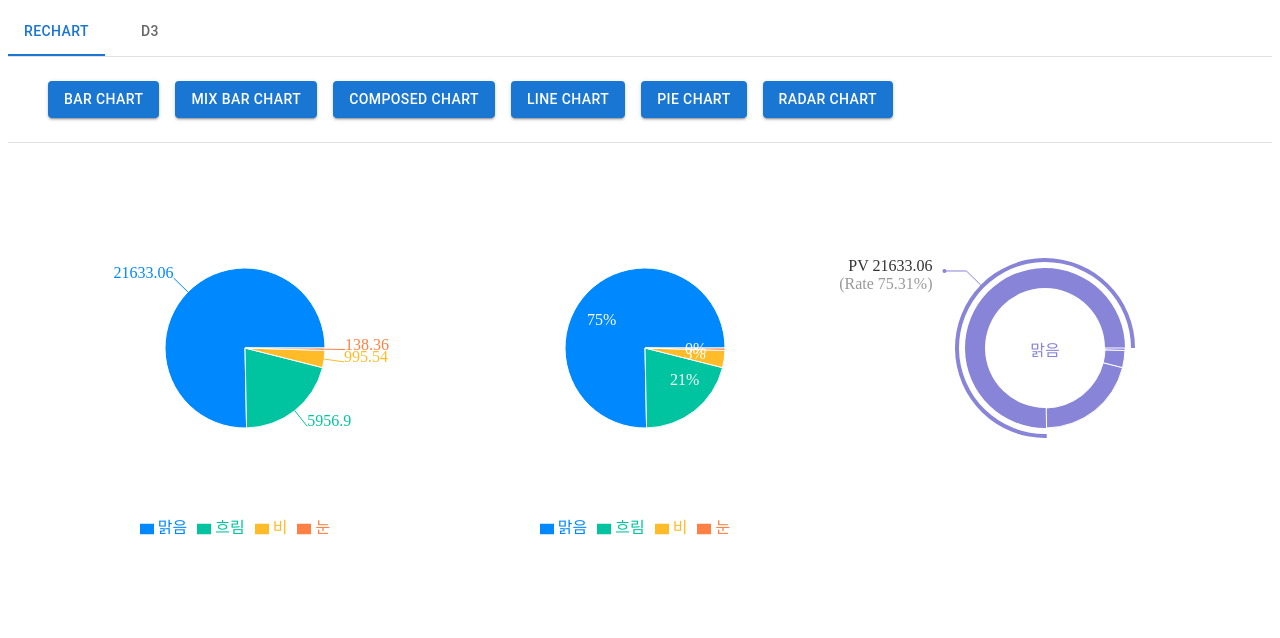
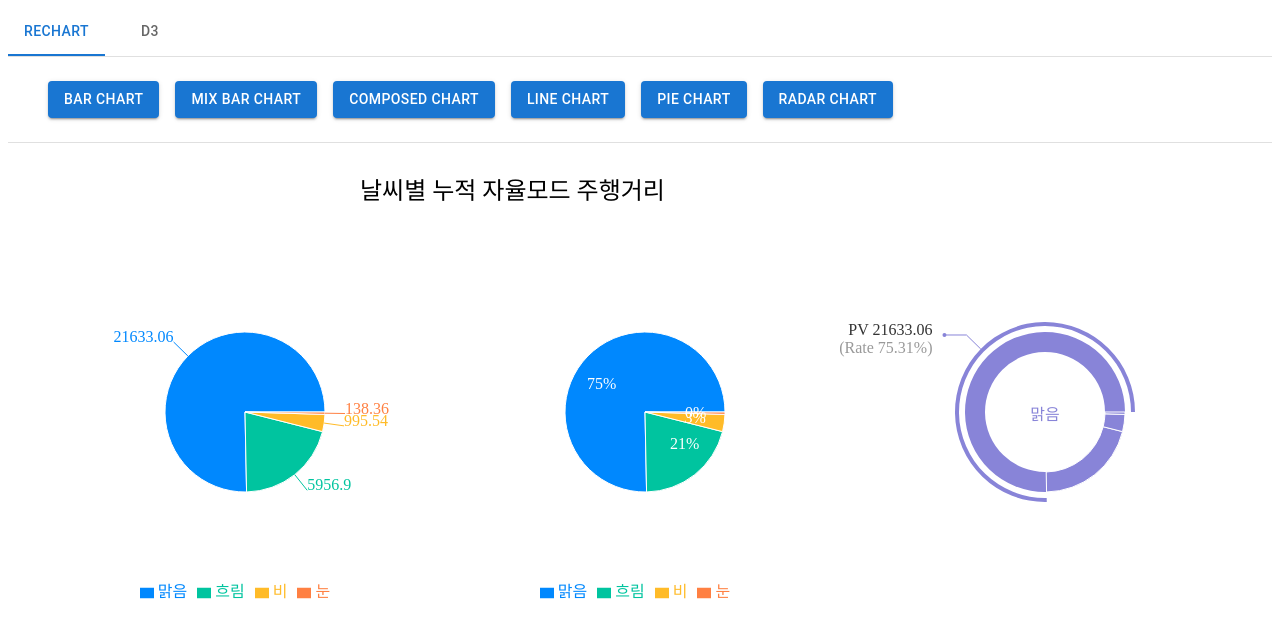
Before and after one commit to kuma-w/react-chart, a React (Create React App) app: page /pie-chart in a window 1280 px wide. Shown: the top 638 px of the page. Built offline with nearby package versions, Linux system fonts and the light colour scheme.

Commit message:
각 차트 타이틀 추가

```diff
--- a/src/components/Wrapper.tsx
+++ b/src/components/Wrapper.tsx
@@ -1,10 +1,14 @@
 import React from 'react';
 import { styled } from '@mui/material';
 
-const Wrapper = styled('div')`
+export const ChartWrapper = styled('div')`
   display: flex;
   flex-wrap: wrap;
   justify-content: center;
 `;
 
-export default Wrapper;
+export const TitleWrapper = styled('div')`
+  display: flex;
+  flex-direction: column;
+  margin: 2em;
+`;
--- a/src/pages/d3/MapChart.tsx
+++ b/src/pages/d3/MapChart.tsx
@@ -2,9 +2,9 @@ import React, { useEffect, useRef } from 'react';
 import { GeoGeometryObjects, GeoPermissibleObjects, select } from 'd3';
 import * as d3 from 'd3';
 import { styled } from '@mui/material';
-import Wrapper from '../../components/Wrapper';
-// import * as d3 from 'd3-geo';
+import { ChartWrapper, TitleWrapper } from '../../components/Wrapper';
 import mapJson from '../../assets/korea.json';
+import { Typography } from '@mui/material';
 
 const Svg = styled('svg')`
   display: flex;
@@ -154,11 +154,16 @@ function Map() {
     svg.selectAll('text').transition().duration(1000).attr('transform', 'scale(1)');
   }, []);
   return (
-    <Wrapper>
-      <Svg className='map-canvas' ref={svgRef}>
-        <g>{healthRegions}</g>
-      </Svg>
-    </Wrapper>
+    <ChartWrapper>
+      <TitleWrapper>
+        <Typography variant='h5' sx={{ ml: 5 }}>
+          연간 지역별 제어권 전환 횟수
+        </Typography>
+        <Svg className='map-canvas' ref={svgRef}>
+          <g>{healthRegions}</g>
+        </Svg>
+      </TitleWrapper>
+    </ChartWrapper>
   );
 }
 
--- a/src/pages/rechart/BarChart.tsx
+++ b/src/pages/rechart/BarChart.tsx
@@ -3,7 +3,7 @@ import { BarChart, Bar, XAxis, YAxis, CartesianGrid, Tooltip, Legend, LabelList
 import { driveLogMonth } from '../../data';
 import { pastelColors } from '../../utill/pastelColors';
 import { fetchGradientColors } from '../../utill/gradientColors';
-import Wrapper from '../../components/Wrapper';
+import { ChartWrapper } from '../../components/Wrapper';
 
 const MyBarChart = () => {
   const gradientColors1 = fetchGradientColors(14, '#d8ddf1', '#28376f');
@@ -11,7 +11,7 @@ const MyBarChart = () => {
   const gradientColors3 = fetchGradientColors(14, '#c5ecfe', '#01354c');
 
   return (
-    <Wrapper>
+    <ChartWrapper>
       <BarChart
         width={900}
         height={640}
@@ -137,7 +137,7 @@ const MyBarChart = () => {
         <Bar dataKey='25_DAEGU_KATECH_DH' stackId='a' fill={gradientColors3[12]} />
         <Bar dataKey='30_ULSAN_APOLLO_750' stackId='a' fill={gradientColors3[13]} />
       </BarChart>
-    </Wrapper>
+    </ChartWrapper>
   );
 };
 
--- a/src/pages/rechart/ComposedChart.tsx
+++ b/src/pages/rechart/ComposedChart.tsx
@@ -2,7 +2,8 @@ import React from 'react';
 import { ComposedChart, Line, Bar, XAxis, YAxis, CartesianGrid, Tooltip, Legend, LabelList } from 'recharts';
 import { driveLogMonth } from '../../data';
 import { pastelColors } from '../../utill/pastelColors';
-import Wrapper from '../../components/Wrapper';
+import { ChartWrapper, TitleWrapper } from '../../components/Wrapper';
+import { Typography } from '@mui/material';
 
 export default function MyComposedChart() {
   const data: any = JSON.parse(JSON.stringify(driveLogMonth));
@@ -19,7 +20,11 @@ export default function MyComposedChart() {
   }
 
   return (
-    <Wrapper>
+    <ChartWrapper>
+      <TitleWrapper>
+        <Typography variant='h5' sx={{ ml: 5 }}>
+          월간 차량별 자율모드 주행거리
+        </Typography>
         <ComposedChart
           width={960}
           height={640}
@@ -54,6 +59,7 @@ export default function MyComposedChart() {
             <LabelList dataKey='SUM' position='top' />
           </Line>
         </ComposedChart>
-    </Wrapper>
+      </TitleWrapper>
+    </ChartWrapper>
   );
 }
--- a/src/pages/rechart/LineChart.tsx
+++ b/src/pages/rechart/LineChart.tsx
@@ -2,11 +2,15 @@ import React from 'react';
 import { LineChart, Line, XAxis, YAxis, CartesianGrid, Tooltip, Legend } from 'recharts';
 import { driveLogWeek } from '../../data';
 import { pastelColors } from '../../utill/pastelColors';
-import Wrapper from '../../components/Wrapper';
+import { Typography } from '@mui/material';
+import { TitleWrapper } from '../../components/Wrapper';
 
 const MyLineChart = () => {
   return (
-    <Wrapper>
+    <TitleWrapper>
+      <Typography variant='h5' sx={{ ml: 5 }}>
+        주간 차량별 자율모드 주행거리
+      </Typography>
       <LineChart
         width={900}
         height={640}
@@ -24,10 +28,10 @@ const MyLineChart = () => {
         <Tooltip />
         <Legend align='left' />
         <Line type='monotone' dataKey='18_DAEGU_5G_DN8_1' stroke={pastelColors[0]} />
-        <Line type='monotone' dataKey='21_DAEGU_5G_DN8_2' stroke={pastelColors[3]} />
-        <Line type='monotone' dataKey='22_DAEGU_5G_DN8_3' stroke={pastelColors[5]} />
+        <Line type='monotone' dataKey='21_DAEGU_5G_DN8_2' stroke={pastelColors[5]} />
+        <Line type='monotone' dataKey='22_DAEGU_5G_DN8_3' stroke={pastelColors[8]} />
       </LineChart>
-    </Wrapper>
+    </TitleWrapper>
   );
 };
 
--- a/src/pages/rechart/MixBarChart.tsx
+++ b/src/pages/rechart/MixBarChart.tsx
@@ -2,11 +2,16 @@ import React from 'react';
 import { BarChart, Bar, XAxis, YAxis, CartesianGrid, Tooltip, Legend } from 'recharts';
 import { driveLogMonth } from '../../data';
 import { pastelColors } from '../../utill/pastelColors';
-import Wrapper from '../../components/Wrapper';
+import { ChartWrapper, TitleWrapper } from '../../components/Wrapper';
+import { Typography } from '@mui/material';
 
 export default function MyMixBarChart() {
   return (
-    <Wrapper>
+    <ChartWrapper>
+      <TitleWrapper>
+        <Typography variant='h5' sx={{ ml: 5 }}>
+          월간 차량별 자율모드 주행거리
+        </Typography>
         <BarChart
           width={1000}
           height={600}
@@ -38,6 +43,7 @@ export default function MyMixBarChart() {
           <Bar dataKey='25_DAEGU_KATECH_DH' stackId='c' fill={pastelColors[12]} />
           <Bar dataKey='30_ULSAN_APOLLO_750' stackId='c' fill={pastelColors[13]} />
         </BarChart>
-    </Wrapper>
+      </TitleWrapper>
+    </ChartWrapper>
   );
 }
--- a/src/pages/rechart/PieChart.tsx
+++ b/src/pages/rechart/PieChart.tsx
@@ -1,6 +1,7 @@
+import { Typography } from '@mui/material';
 import React, { useCallback, useState } from 'react';
 import { PieChart, Pie, Cell, Tooltip, Legend, Sector } from 'recharts';
-import Wrapper from '../../components/Wrapper';
+import { ChartWrapper, TitleWrapper } from '../../components/Wrapper';
 
 const data = [
   { name: '맑음', value: 21633.06 },
@@ -104,7 +105,11 @@ export default function MyPieChart() {
     [setActiveIndex],
   );
   return (
-    <Wrapper>
+    <TitleWrapper>
+      <Typography variant='h5' sx={{ ml: 40 }}>
+        날씨별 누적 자율모드 주행거리
+      </Typography>
+      <ChartWrapper>
         <PieChart width={400} height={400}>
           <Tooltip />;
           <Legend />;
@@ -146,6 +151,7 @@ export default function MyPieChart() {
             onMouseEnter={onPieEnter}
           />
         </PieChart>
-    </Wrapper>
+      </ChartWrapper>
+    </TitleWrapper>
   );
 }
--- a/src/pages/rechart/RadarChart.tsx
+++ b/src/pages/rechart/RadarChart.tsx
@@ -1,6 +1,6 @@
 import React from 'react';
 import { Radar, RadarChart, PolarGrid, Legend, PolarAngleAxis, PolarRadiusAxis } from 'recharts';
-import Wrapper from '../../components/Wrapper';
+import { ChartWrapper } from '../../components/Wrapper';
 
 const data = [
   {
@@ -43,7 +43,7 @@ const data = [
 
 export default function MyRadarChart() {
   return (
-    <Wrapper>
+    <ChartWrapper>
       <RadarChart cx={300} cy={250} outerRadius={150} width={500} height={500} data={data}>
         <PolarGrid />
         <PolarAngleAxis dataKey='subject' />
@@ -52,6 +52,6 @@ export default function MyRadarChart() {
         <Radar name='Lily' dataKey='B' stroke='#82ca9d' fill='#82ca9d' fillOpacity={0.6} />
         <Legend />
       </RadarChart>
-    </Wrapper>
+    </ChartWrapper>
   );
 }
```
Lines whose indentation alone changed are shown as unchanged.
